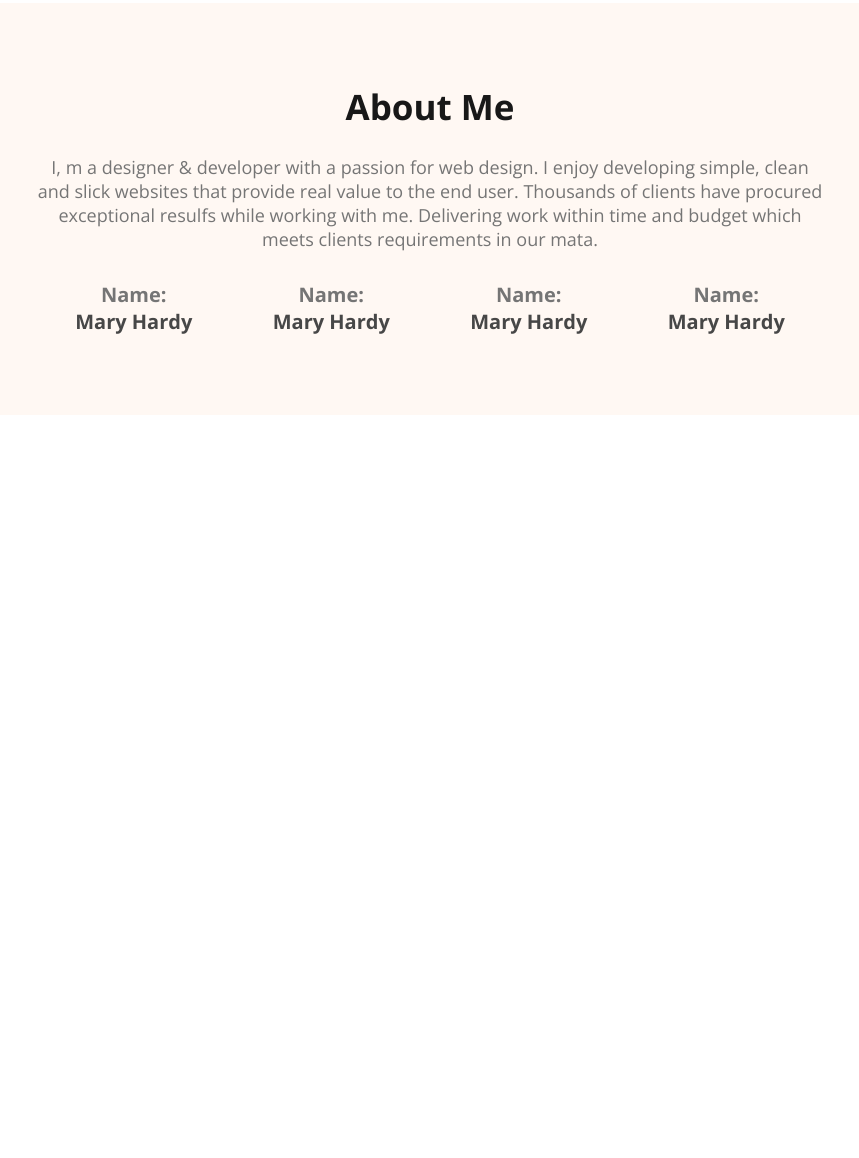
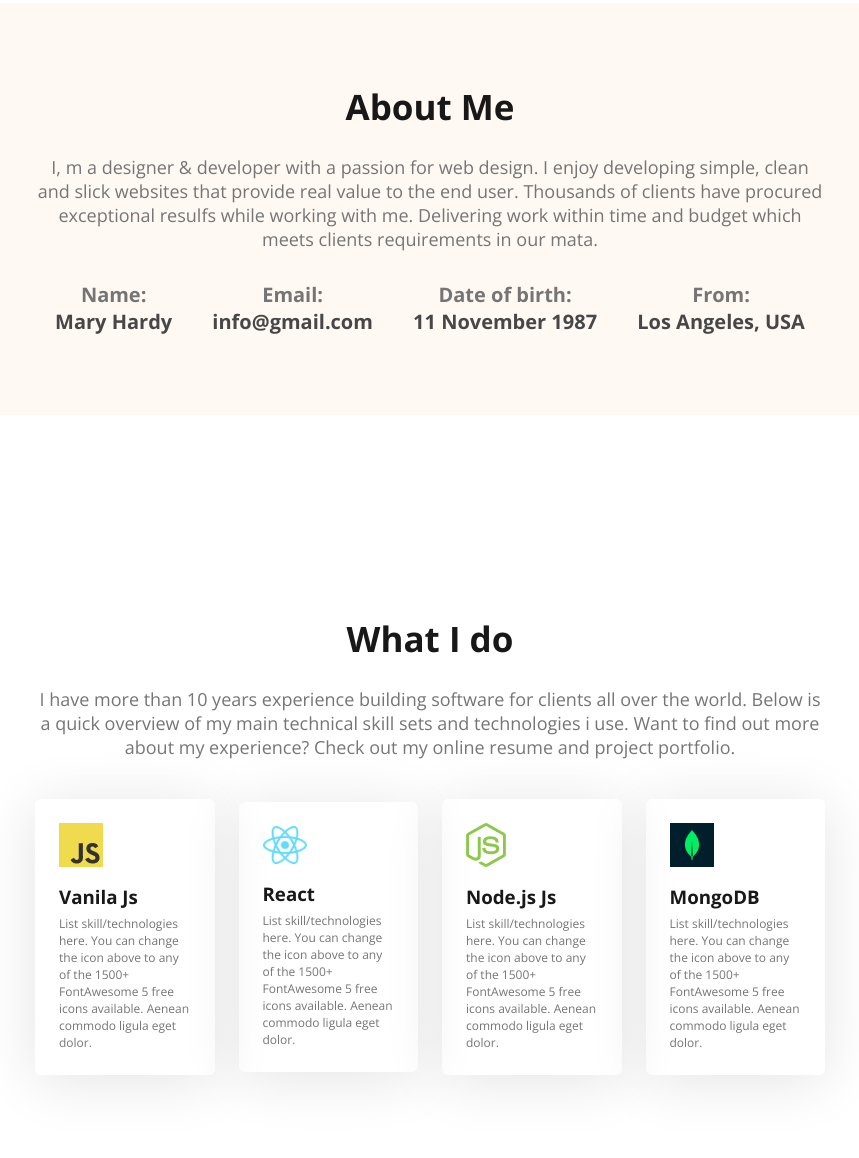
Before and after one commit to for-sifad/04_HERO_DEV_PORTFOLIO, a plain HTML site: page index.html in a window 1280 px wide. Shown: the part 696-1854 px from the top of the page, without its empty margins (210-1069 px from the left). Before the commit the page ends 1211 px from the top, so only its background shows below. Drawn offline with nearby package versions, Linux system fonts and the light colour scheme.

Commit message:
added skills section.

```diff
--- a/index.html
+++ b/index.html
@@ -57,16 +57,52 @@
                         <h3>Mary Hardy </h3>
                     </div>
                     <div>
-                            <h4>Name:</h4>
-                            <h3>Mary Hardy </h3>
+                        <h4>Email:</h4>
+                        <h3>info@gmail.com</h3>
                     </div>
                     <div>
-                            <h4>Name:</h4>
-                            <h3>Mary Hardy </h3>
+                        <h4>Date of birth:</h4>
+                        <h3>11 November 1987</h3>
                     </div>
                     <div>
-                            <h4>Name:</h4>
-                            <h3>Mary Hardy </h3>
+                        <h4>From:</h4>
+                        <h3>Los Angeles, USA</h3>
+                    </div>
+                </div>
+            </div>
+        </section>
+
+        <section class="skills">
+            <div class="skills-container">
+                <div class="left-skill">
+                    <h2>What I do</h2>
+                    <p>I have more than 10 years experience building software for clients all over the world. Below is
+                        a quick overview of my main technical skill sets and technologies i use. Want to find out more
+                        about my experience? Check out my online resume and project portfolio.</p>
+                </div>
+                <div class="right-skill">
+                    <div>
+                        <img src="./images/icons/js.png" alt="vanila js logo image">
+                        <h3>Vanila Js</h3>
+                        <p>List skill/technologies here. You can change the icon above to any of the 1500+ FontAwesome 5
+                            free icons available. Aenean commodo ligula eget dolor.</p>
+                    </div>
+                    <div>
+                        <img src="./images/icons/react.png" alt="react logo image">
+                        <h3>React</h3>
+                        <p>List skill/technologies here. You can change the icon above to any of the 1500+ FontAwesome 5 free icons available. Aenean commodo ligula eget dolor.</p>
+                    </div>
+                    <div>
+                        <img src="./images/icons/nodejs.png" alt="nodejs logo image">
+                        <h3>Node.js Js</h3>
+                        <p>List skill/technologies here. You can change the icon above to any of the 1500+ FontAwesome 5
+                            free icons available. Aenean commodo ligula eget dolor.</p>
+                    </div>
+                    <div>
+                        <img src="./images/icons/mongo.png" alt="mongodb logo image">
+                        <h3>MongoDB</h3>
+                        <p>List skill/technologies here. You can change the icon above to any of the 1500+ FontAwesome 5
+                            free icons available. Aenean commodo ligula eget dolor.</p>
                     </div>
                 </div>
             </div>
--- a/style.css
+++ b/style.css
@@ -156,3 +156,56 @@ header .hero-container .left-hero {
     font-size: 20px;
     color: #474747;
 }
+
+.skills {
+    padding: 20px 165px 100px 165px;
+}
+
+.skills-container {
+    padding: 80px;
+    text-align: center;
+}
+
+.skills-container .left-skill h2 {
+    font-size: 35px;
+    font-weight: bold;
+    color: #181818;
+    margin-bottom: 25px;
+}
+
+.skills-container .left-skill p {
+    font-size: 18px;
+    color: #757575;
+    margin-bottom: 40px;
+}
+
+.skills-container .right-skill {
+    text-align: left;
+    display: flex;
+    align-items: center;
+    justify-content: space-between;
+    gap: 24px;
+}
+
+.right-skill div {
+    box-shadow: 0px 6px 60px 0px rgb(228, 228, 228);
+    border-radius: 6px;
+    padding: 24px;
+}
+
+.right-skill div img {
+    max-width: 44px;
+    margin-bottom: 12px;
+}
+
+.right-skill div h3 {
+    font-size: 20;
+    color: #181818;
+    font-weight: bold;
+    margin-bottom: 6px;
+}
+
+.right-skill div p {
+    font-size: 12px;
+    color: #757575;
+}
```
Lines whose indentation alone changed are shown as unchanged.
